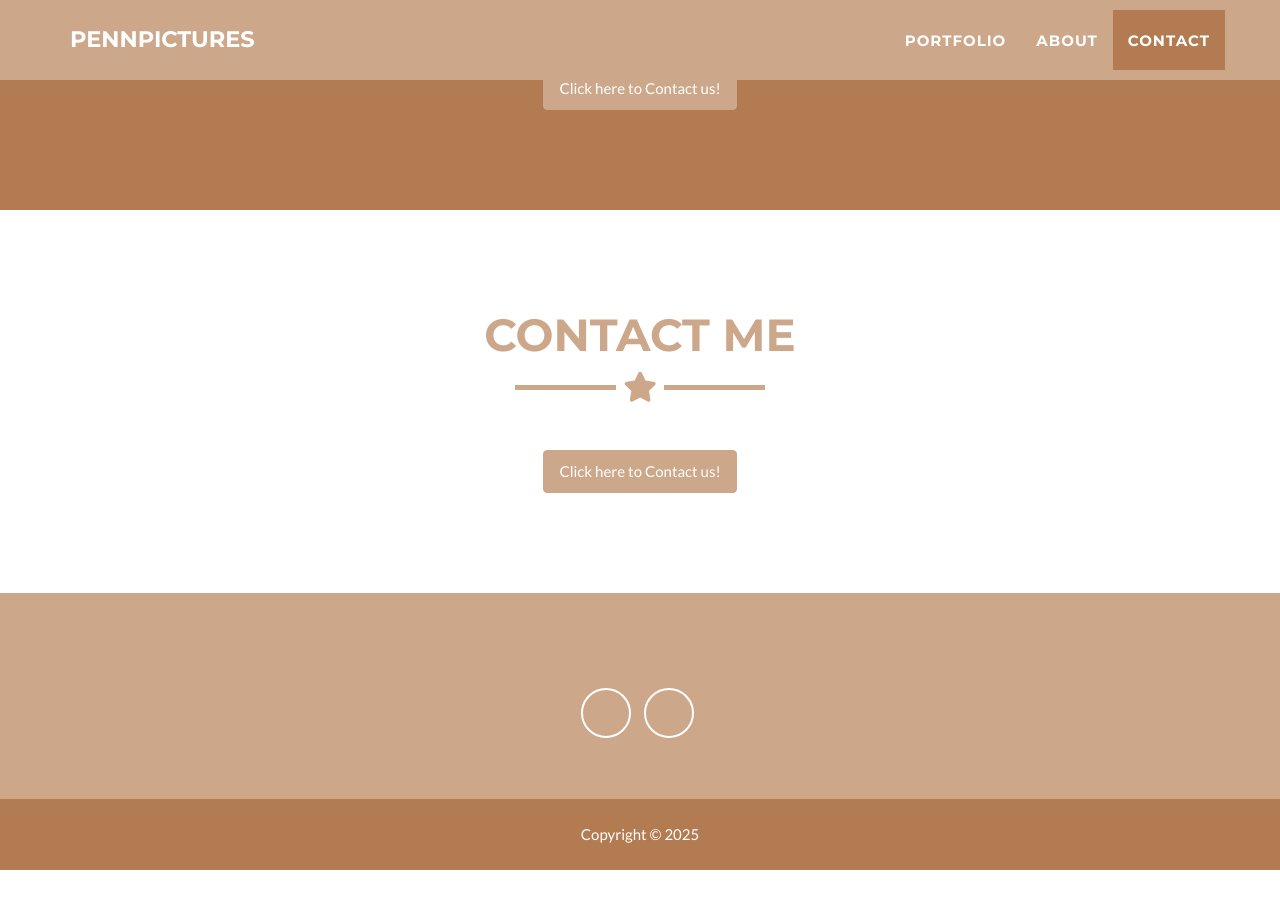
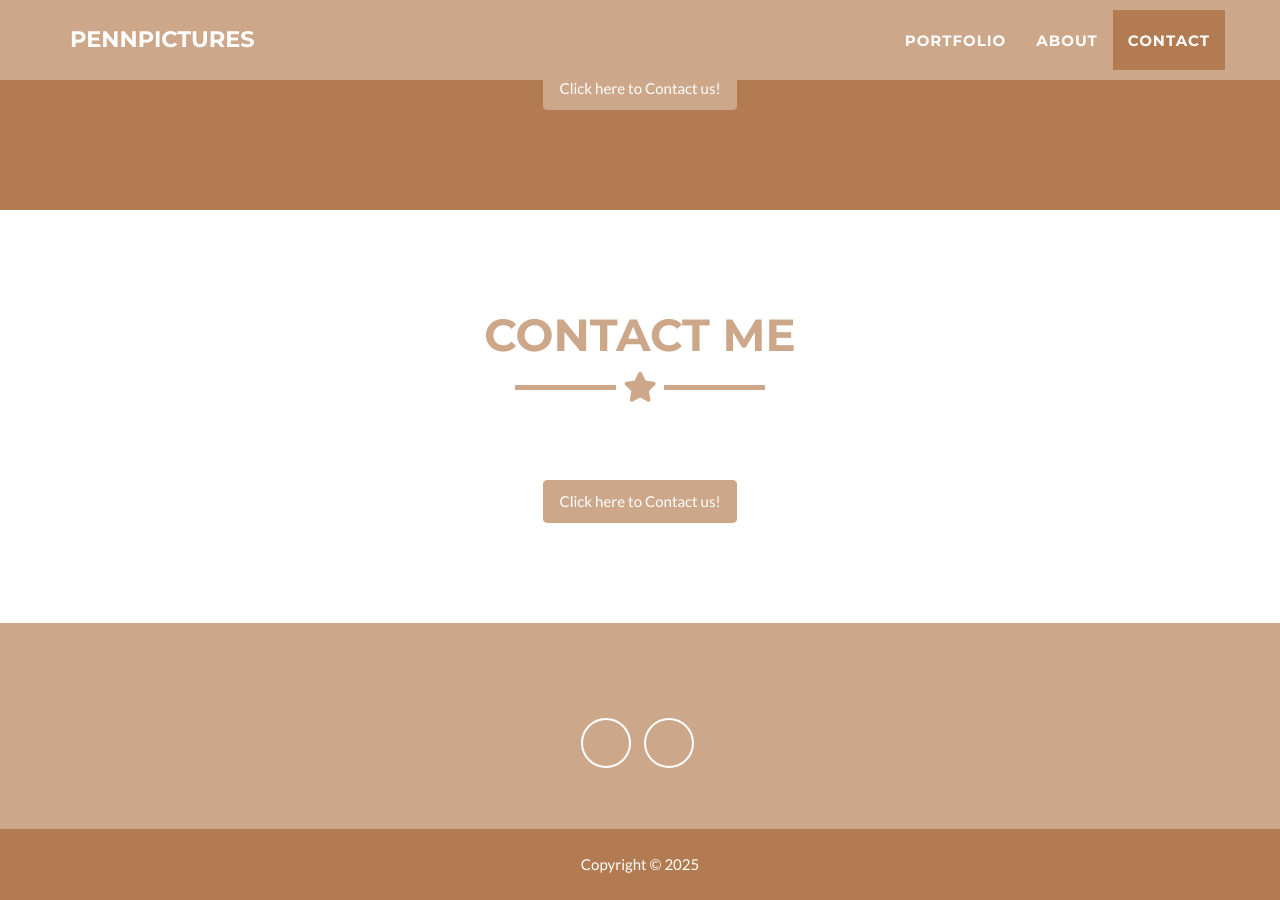
Before and after one commit to Leon-Quek/pennpictures, a Jekyll site: the page built from _posts/2025-06-18-Wedding.markdown, in a window 1280 px wide and 900 px high, scrolled down 2089 px. Built offline with Jekyll 4.4.1, drawn with Linux system fonts in a browser that asks for light colours; before the commit the page ends 2959 px from its top, so only the background shows below that.

Commit message:
Update contact.html

```diff
--- a/_includes/contact.html
+++ b/_includes/contact.html
@@ -7,7 +7,7 @@
         <hr class="star-primary">
       </div>
     </div>
-      <div class="col-lg-20 text-center" style="margin-top: 30px;">
+      <div class="col-lg-20 text-center" style="margin-top: 60px;">
           <a href="https://docs.google.com/forms/d/e/1FAIpQLSeOdQtjSG3TUBKr4MpnjDqMgeOLYZr0WizebkB5RKSaunsRDg/viewform?usp=header" class="btn btn-primary">
           Click here to Contact us!
         </a>
```
